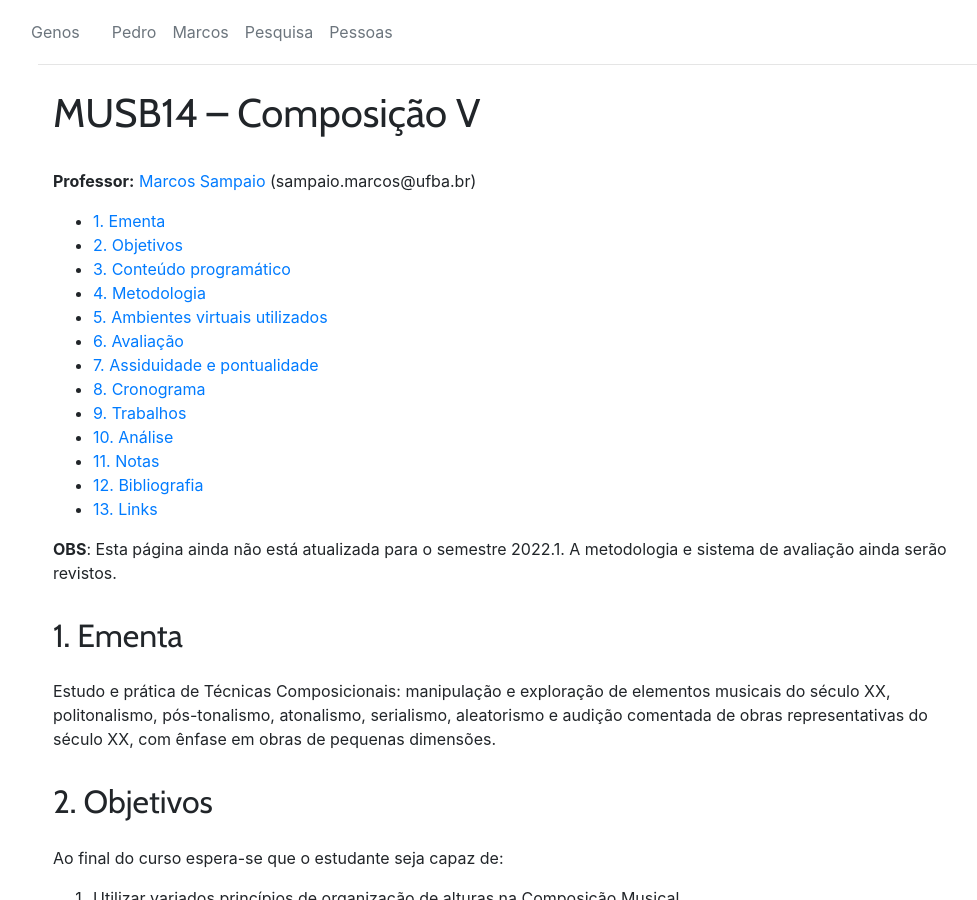
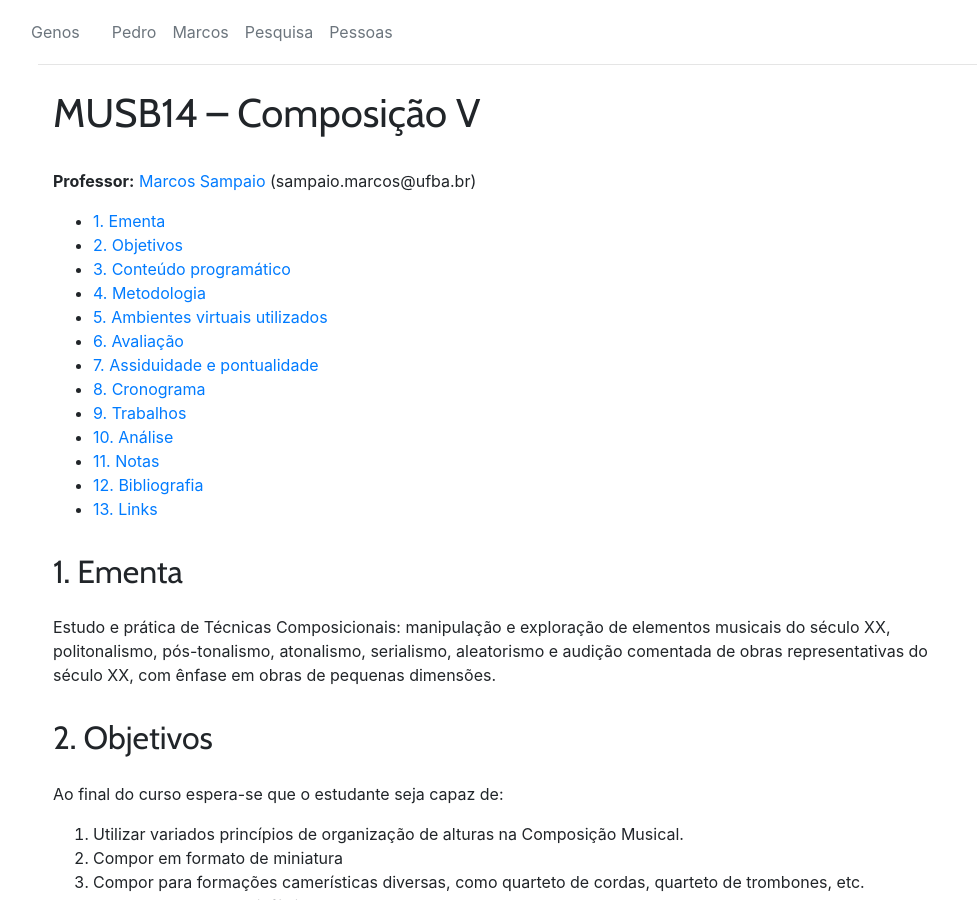
Before and after one commit to kroger/genosmus, a Jekyll site: the page built from _marcos/musb14.md, in a window 1280 px wide and 900 px high. Shown: the whole window, without its empty margins (47-1024 px from the left). Built offline with Jekyll 4.4.1, drawn with Linux system fonts in a browser that asks for light colours; nearby versions of some CDN libraries; the table of contents is made by our own code.

Commit message:
Remove mensagem temporária

```diff
--- a/_marcos/musb14.md
+++ b/_marcos/musb14.md
@@ -5,9 +5,6 @@
 number_sections: true
 level: graduacao
 ---
-
-**OBS**: Esta página ainda não está atualizada para o semestre 2022.1.
-A metodologia e sistema de avaliação ainda serão revistos.
 
 ## 1. Ementa
 
```
